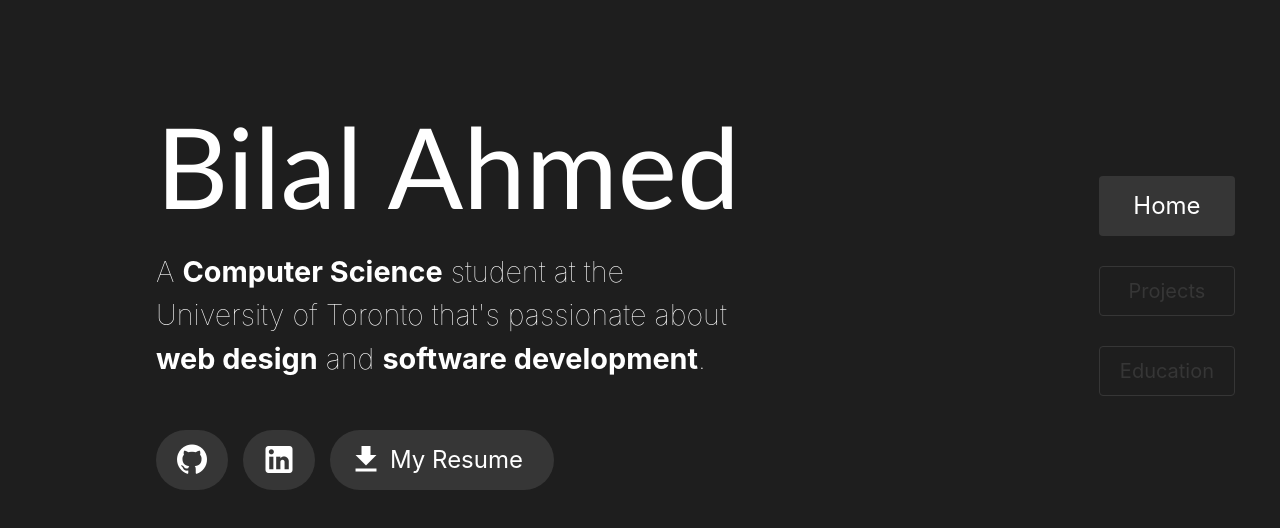
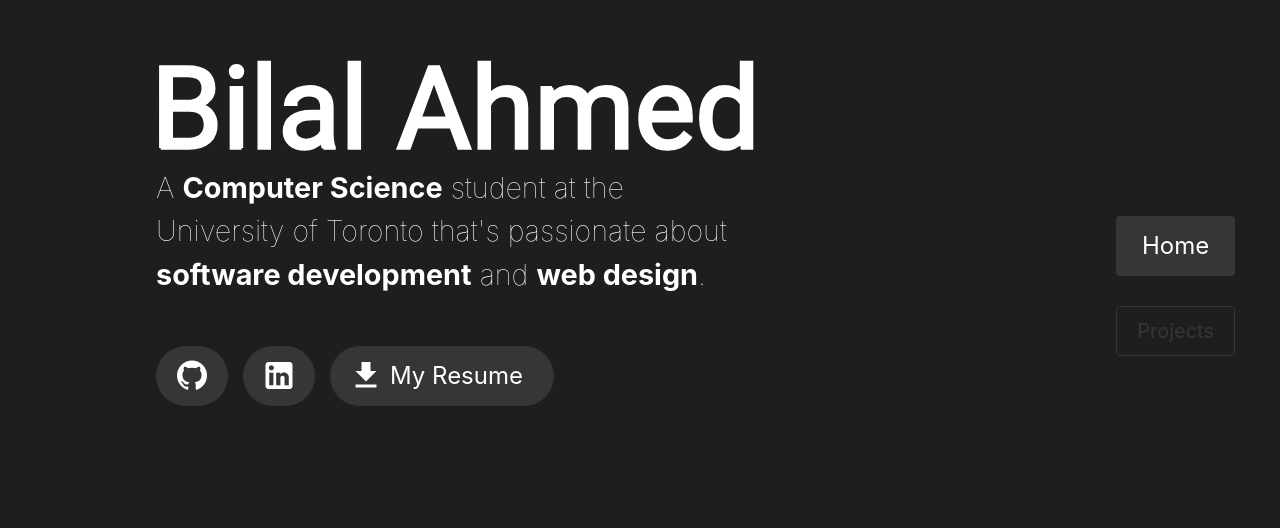
Before and after one commit to bill-ahmed/billahmed, a Vue app: page / in a window 1280 px wide. Shown: the part 114-642 px from the top of the page. Built offline with nearby package versions, Linux system fonts and the light colour scheme.

Commit message:
fix issue with sass-loader, add animated name (WIP)

```diff
--- a/package.json
+++ b/package.json
@@ -19,7 +19,7 @@
     "@vue/cli-plugin-typescript": "~4.5.0",
     "@vue/cli-service": "~4.5.0",
     "node-sass": "^5.0.0",
-    "sass-loader": "^11.0.1",
+    "sass-loader": "^10.1.1",
     "typescript": "~4.1.5",
     "vue-template-compiler": "^2.6.11"
   }
--- a/src/App.vue
+++ b/src/App.vue
@@ -1,31 +1,26 @@
 <template>
   <div id="app">
-    <div class="nrow grow" style="padding: 0 35px;">
+    <div class="ncol grow" style="padding: 0 35px;">
       <transition appear name="slide-fade">
-        <div v-if="isSelected('Home')" class="ncol grow fade-slide-left" id="tab-1-content">
+        <div class="ncol grow" id="tab-1-content">
           <div class="nrow">
-            <div id="name">
-              Bilal Ahmed
-            </div>
+            <AnimatedName/>
           </div>
 
           <div class="nrow" id="short_info">
             <p>
               A <b>Computer Science</b> student at the <br/>
             University of Toronto that's passionate about <br/>
-            <b>web design</b> and <b>software development</b>.
+            <b>software development</b> and <b>web design</b>.
             </p>
           </div>
 
-          <div class="nrow" style="margin-top: 50px">
-            <b-button type="is-dark" size="is-large" rounded icon-left="github" @click="open('https://github.com/bill-ahmed')">
+          <div class="nrow" id="social_links">
+            <b-button id="github_link" type="is-dark" size="is-large" rounded icon-left="github" @click="open('https://github.com/bill-ahmed')"/>
 
-            </b-button>
+            <b-button id="linkedin_link" type="is-dark" size="is-large" rounded icon-left="linkedin" @click="open('https://www.linkedin.com/in/bill-ahmed')"/>
 
-            <b-button type="is-dark" size="is-large" rounded icon-left="linkedin" @click="open('https://www.linkedin.com/in/bill-ahmed')">
-            </b-button>
-
-            <b-button type="is-dark" size="is-large" rounded icon-left="download" @click="open('/')">
+            <b-button id="resume_link" type="is-dark" size="is-large" rounded icon-left="download" @click="open('/')">
               My Resume
             </b-button>
           </div>
@@ -34,10 +29,6 @@
 
       <transition appear name="slide-fade-fast">
         <Projects v-if="isSelected('Projects')" style="max-width: 85vw;"/>
-      </transition>
-
-      <transition appear name="slide-fade-fast">
-        <Education v-if="isSelected('Education')"/>
       </transition>
 
       <div class="grow-3"/>
@@ -59,25 +50,33 @@
 
 <script lang="ts">
 import { Component, Vue } from 'vue-property-decorator';
-import Education from '@/components/Education.vue';
 import Projects from '@/components/Projects.vue';
+import AnimatedName from '@/components/AnimtedName.vue';
 
 @Component({
   components: {
-    Education,
-    Projects
+    Projects,
+    AnimatedName
   },
 })
 export default class App extends Vue {
   tabs = [
     'Home',
-    'Projects',
-    'Education'
+    'Projects'
   ]
 
   selected = this.tabs[0];
 
   handleTabClick(tab: string) {
+    if(tab !== this.selected && (this.selected === this.tabs[0] || tab === this.tabs[0]))
+    {
+      // Animate going to any other tab from home
+      let elem = document.getElementById('tab-1-content');
+
+      elem?.classList.toggle('transition-header');
+      elem?.classList.toggle('ncol');
+      elem?.classList.toggle('nrow');
+    }
     this.selected = tab;
   }
 
@@ -91,7 +90,16 @@ export default class App extends Vue {
 }
 </script>
 
-<style>
+<style lang="scss">
+:root {
+  --animation_delay: 0.3s;
+  --animation_delay_last: 0.5s;
+}
+
+#github_link:hover, #linkedin_link:hover, #resume_link:hover {
+  color: #1B76B4;
+}
+
 .b-button {
   margin: 15px;
 }
@@ -106,38 +114,59 @@ export default class App extends Vue {
   flex-direction: column;
 }
 
-#right-nav {
-  position: absolute;
-
-  top: 0;
-  bottom: 0;
-  right: 30px;
-}
-
-#tab-1-content {
-  height: 100%;
-  justify-content: center;
-
-  min-width: 600px;
-  margin-left: 10%;
-}
-
 #app {
   width: 100%;
   height: 100vh;
 
   display: flex;
   flex-direction: column;
-}
 
-#name {
-  font-family: 'Gill Sans', 'Gill Sans MT', Calibri, 'Trebuchet MS', sans-serif;
-  font-size: 7rem;
-}
+  #tab-1-content {
+    height: 100%;
+    justify-content: center;
 
-#short_info {
-  font-size: 1.8rem;
-  font-weight: 100;
+    min-width: 600px;
+
+    padding-bottom: 15vh;
+    margin-left: 10%;
+
+    transition: all .5s ease;
+
+    #short_info {
+      font-size: 1.8rem;
+      font-weight: 100;
+    }
+
+    #social_links {
+      margin-top: 50px
+    }
+  }
+
+  #right-nav {
+    position: absolute;
+
+    top: 0;
+    bottom: 0;
+    right: 30px;
+  }
+
+  .transition-header {
+    // flex-direction: row;
+
+    &#tab-1-content {
+      margin: 0;
+      padding: 10px;
+
+      height: 100px;
+
+      #fullName { width: 300px; }
+      #social_links {
+        margin: 10px;
+      }
+    }
+
+    #short_info { display: none; }
+  }
 }
 
 /* Enter and leave animations can use different */
--- /dev/null
+++ b/src/components/AnimtedName.vue
@@ -0,0 +1,108 @@
+<template>
+  <!-- My full name -->
+  <svg id="fullName" width="655" height="120" viewBox="0 0 755 120" fill="none" xmlns="http://www.w3.org/2000/svg">
+      <path d="M5.88281 113V10.625H39.3516C50.4609 10.625 58.8047 12.9219 64.3828 17.5156C70.0078 22.1094 72.8203 28.9062 72.8203 37.9062C72.8203 42.6875 71.4609 46.9297 68.7422 50.6328C66.0234 54.2891 62.3203 57.125 57.6328 59.1406C63.1641 60.6875 67.5234 63.6406 70.7109 68C73.9453 72.3125 75.5625 77.4688 75.5625 83.4688C75.5625 92.6562 72.5859 99.875 66.6328 105.125C60.6797 110.375 52.2656 113 41.3906 113H5.88281ZM19.3828 65.1172V101.961H41.6719C47.9531 101.961 52.8984 100.344 56.5078 97.1094C60.1641 93.8281 61.9922 89.3281 61.9922 83.6094C61.9922 71.2812 55.2891 65.1172 41.8828 65.1172H19.3828ZM19.3828 54.2891H39.7734C45.6797 54.2891 50.3906 52.8125 53.9062 49.8594C57.4688 46.9062 59.25 42.8984 59.25 37.8359C59.25 32.2109 57.6094 28.1328 54.3281 25.6016C51.0469 23.0234 46.0547 21.7344 39.3516 21.7344H19.3828V54.2891Z" stroke="white" stroke-width="4" mask="url(#path-1-outside-1)"/>
+      <path d="M107.695 113H94.6875V36.9219H107.695V113ZM93.6328 16.7422C93.6328 14.6328 94.2656 12.8516 95.5312 11.3984C96.8438 9.94531 98.7656 9.21875 101.297 9.21875C103.828 9.21875 105.75 9.94531 107.062 11.3984C108.375 12.8516 109.031 14.6328 109.031 16.7422C109.031 18.8516 108.375 20.6094 107.062 22.0156C105.75 23.4219 103.828 24.125 101.297 24.125C98.7656 24.125 96.8438 23.4219 95.5312 22.0156C94.2656 20.6094 93.6328 18.8516 93.6328 16.7422Z" stroke="white" stroke-width="4" mask="url(#path-1-outside-1)"/>
+      <path d="M142.711 113H129.703V5H142.711V113Z" stroke="white" stroke-width="4" mask="url(#path-1-outside-1)"/>
+      <path d="M210.562 113C209.812 111.5 209.203 108.828 208.734 104.984C202.688 111.266 195.469 114.406 187.078 114.406C179.578 114.406 173.414 112.297 168.586 108.078C163.805 103.812 161.414 98.4219 161.414 91.9062C161.414 83.9844 164.414 77.8438 170.414 73.4844C176.461 69.0781 184.945 66.875 195.867 66.875H208.523V60.8984C208.523 56.3516 207.164 52.7422 204.445 50.0703C201.727 47.3516 197.719 45.9922 192.422 45.9922C187.781 45.9922 183.891 47.1641 180.75 49.5078C177.609 51.8516 176.039 54.6875 176.039 58.0156H162.961C162.961 54.2188 164.297 50.5625 166.969 47.0469C169.688 43.4844 173.344 40.6719 177.938 38.6094C182.578 36.5469 187.664 35.5156 193.195 35.5156C201.961 35.5156 208.828 37.7188 213.797 42.125C218.766 46.4844 221.344 52.5078 221.531 60.1953V95.2109C221.531 102.195 222.422 107.75 224.203 111.875V113H210.562ZM188.977 103.086C193.055 103.086 196.922 102.031 200.578 99.9219C204.234 97.8125 206.883 95.0703 208.523 91.6953V76.0859H198.328C182.391 76.0859 174.422 80.75 174.422 90.0781C174.422 94.1562 175.781 97.3438 178.5 99.6406C181.219 101.938 184.711 103.086 188.977 103.086Z" stroke="white" stroke-width="4" mask="url(#path-1-outside-1)"/>
+      <path d="M256.055 113H243.047V5H256.055V113Z" stroke="white" stroke-width="4" mask="url(#path-1-outside-1)"/>
+      <path d="M371.227 86.2812H328.336L318.703 113H304.781L343.875 10.625H355.688L394.852 113H381L371.227 86.2812ZM332.414 75.1719H367.219L349.781 27.2891L332.414 75.1719Z" stroke="white" stroke-width="4" mask="url(#path-1-outside-1)"/>
+      <path d="M419.602 46.1328C425.367 39.0547 432.867 35.5156 442.102 35.5156C458.18 35.5156 466.289 44.5859 466.43 62.7266V113H453.422V62.6562C453.375 57.1719 452.109 53.1172 449.625 50.4922C447.188 47.8672 443.367 46.5547 438.164 46.5547C433.945 46.5547 430.242 47.6797 427.055 49.9297C423.867 52.1797 421.383 55.1328 419.602 58.7891V113H406.594V5H419.602V46.1328Z" stroke="white" stroke-width="4" mask="url(#path-1-outside-1)"/>
+      <path d="M498.141 36.9219L498.492 45.3594C504.07 38.7969 511.594 35.5156 521.062 35.5156C531.703 35.5156 538.945 39.5938 542.789 47.75C545.32 44.0938 548.602 41.1406 552.633 38.8906C556.711 36.6406 561.516 35.5156 567.047 35.5156C583.734 35.5156 592.219 44.3516 592.5 62.0234V113H579.492V62.7969C579.492 57.3594 578.25 53.3047 575.766 50.6328C573.281 47.9141 569.109 46.5547 563.25 46.5547C558.422 46.5547 554.414 48.0078 551.227 50.9141C548.039 53.7734 546.188 57.6406 545.672 62.5156V113H532.594V63.1484C532.594 52.0859 527.18 46.5547 516.352 46.5547C507.82 46.5547 501.984 50.1875 498.844 57.4531V113H485.836V36.9219H498.141Z" stroke="white" stroke-width="4" mask="url(#path-1-outside-1)"/>
+      <path d="M643.758 114.406C633.445 114.406 625.055 111.031 618.586 104.281C612.117 97.4844 608.883 88.4141 608.883 77.0703V74.6797C608.883 67.1328 610.312 60.4062 613.172 54.5C616.078 48.5469 620.109 43.9062 625.266 40.5781C630.469 37.2031 636.094 35.5156 642.141 35.5156C652.031 35.5156 659.719 38.7734 665.203 45.2891C670.688 51.8047 673.43 61.1328 673.43 73.2734V78.6875H621.891C622.078 86.1875 624.258 92.2578 628.43 96.8984C632.648 101.492 637.992 103.789 644.461 103.789C649.055 103.789 652.945 102.852 656.133 100.977C659.32 99.1016 662.109 96.6172 664.5 93.5234L672.445 99.7109C666.07 109.508 656.508 114.406 643.758 114.406ZM642.141 46.2031C636.891 46.2031 632.484 48.125 628.922 51.9688C625.359 55.7656 623.156 61.1094 622.312 68H660.422V67.0156C660.047 60.4062 658.266 55.2969 655.078 51.6875C651.891 48.0312 647.578 46.2031 642.141 46.2031Z" stroke="white" stroke-width="4" mask="url(#path-1-outside-1)"/>
+      <path d="M685.383 74.3281C685.383 62.6562 688.148 53.2812 693.68 46.2031C699.211 39.0781 706.453 35.5156 715.406 35.5156C724.312 35.5156 731.367 38.5625 736.57 44.6562V5H749.578V113H737.625L736.992 104.844C731.789 111.219 724.547 114.406 715.266 114.406C706.453 114.406 699.258 110.797 693.68 103.578C688.148 96.3594 685.383 86.9375 685.383 75.3125V74.3281ZM698.391 75.8047C698.391 84.4297 700.172 91.1797 703.734 96.0547C707.297 100.93 712.219 103.367 718.5 103.367C726.75 103.367 732.773 99.6641 736.57 92.2578V57.3125C732.68 50.1406 726.703 46.5547 718.641 46.5547C712.266 46.5547 707.297 49.0156 703.734 53.9375C700.172 58.8594 698.391 66.1484 698.391 75.8047Z" stroke="white" stroke-width="4" mask="url(#path-1-outside-1)"/>
+  </svg>
+</template>
+
+<script>
+export default {
+
+}
+</script>
+
+<style>
+/*CSS for full name, all 10 characters */
+#fullName{
+    align-self: center;
+    width: 100%;
+    max-width: 600px;
+    animation: fillWhite 0.75s ease forwards 1.5s;
+}
+
+#fullName path:nth-child(1){ /*B*/
+    stroke-dasharray: 537;
+    stroke-dashoffset: 537;
+    animation: line-animation 1.5s ease forwards var(--animation_delay);
+}
+
+#fullName path:nth-child(2){ /*I*/
+    stroke-dasharray: 463;
+    stroke-dashoffset: 463;
+    animation: line-animation 1.5s ease forwards var(--animation_delay);
+}
+
+#fullName path:nth-child(3){ /*L*/
+    stroke-dasharray: 495;
+    stroke-dashoffset: 495;
+    animation: line-animation 1.5s ease forwards var(--animation_delay);
+}
+
+#fullName path:nth-child(4){ /*A*/
+    stroke-dasharray: 400;
+    stroke-dashoffset: 400;
+    animation: line-animation 1.5s ease forwards var(--animation_delay);
+}
+
+#fullName path:nth-child(5){ /*L*/
+    stroke-dasharray: 635;
+    stroke-dashoffset: 635;
+    animation: line-animation 1.5s ease forwards var(--animation_delay);
+}
+
+#fullName path:nth-child(6){ /*A*/
+    stroke-dasharray: 400;
+    stroke-dashoffset: 400;
+    animation: line-animation 1.5s ease forwards var(--animation_delay_last);
+}
+
+#fullName path:nth-child(7){ /*H*/
+    stroke-dasharray: 463;
+    stroke-dashoffset: 463;
+    animation: line-animation 1.5s ease forwards var(--animation_delay_last);
+}
+
+#fullName path:nth-child(8){ /*M*/
+    stroke-dasharray: 650;
+    stroke-dashoffset: 650;
+    animation: line-animation 1.5s ease forwards var(--animation_delay_last);
+}
+
+#fullName path:nth-child(9){ /*E*/
+    stroke-dasharray: 550;
+    stroke-dashoffset: 550;
+    animation: line-animation 1.5s ease forwards var(--animation_delay_last);
+}
+
+#fullName path:nth-child(10){ /*D*/
+    stroke-dasharray: 550;
+    stroke-dashoffset: 550;
+    animation: line-animation 1.5s ease forwards var(--animation_delay_last);
+}
+
+/*Remove dasshed-strokes from element*/
+@keyframes line-animation{
+    to{
+        stroke-dashoffset: 0;
+    }
+}
+
+/*Fill element with white*/
+@keyframes fillWhite{
+    from{
+        fill: transparent;
+    }
+    to{
+        fill: white;
+    }
+}
+</style>
--- a/src/components/Education.vue
+++ /dev/null
@@ -1,15 +0,0 @@
-<template>
-  <div class="container grow">
-    Education
-  </div>
-</template>
-
-<script>
-export default {
-
-}
-</script>
-
-<style scoped>
-
-</style>
--- a/src/components/shared/ProjectTile.vue
+++ b/src/components/shared/ProjectTile.vue
@@ -45,6 +45,8 @@ export default {
   background: #424242;
 
   flex-grow: 1;
+
+  min-height: 225px;
   max-width: 400px;
 
   border-radius: 15px;
```
Also changed, not shown: 1 other file (tests, documents, lock files or other folders).
